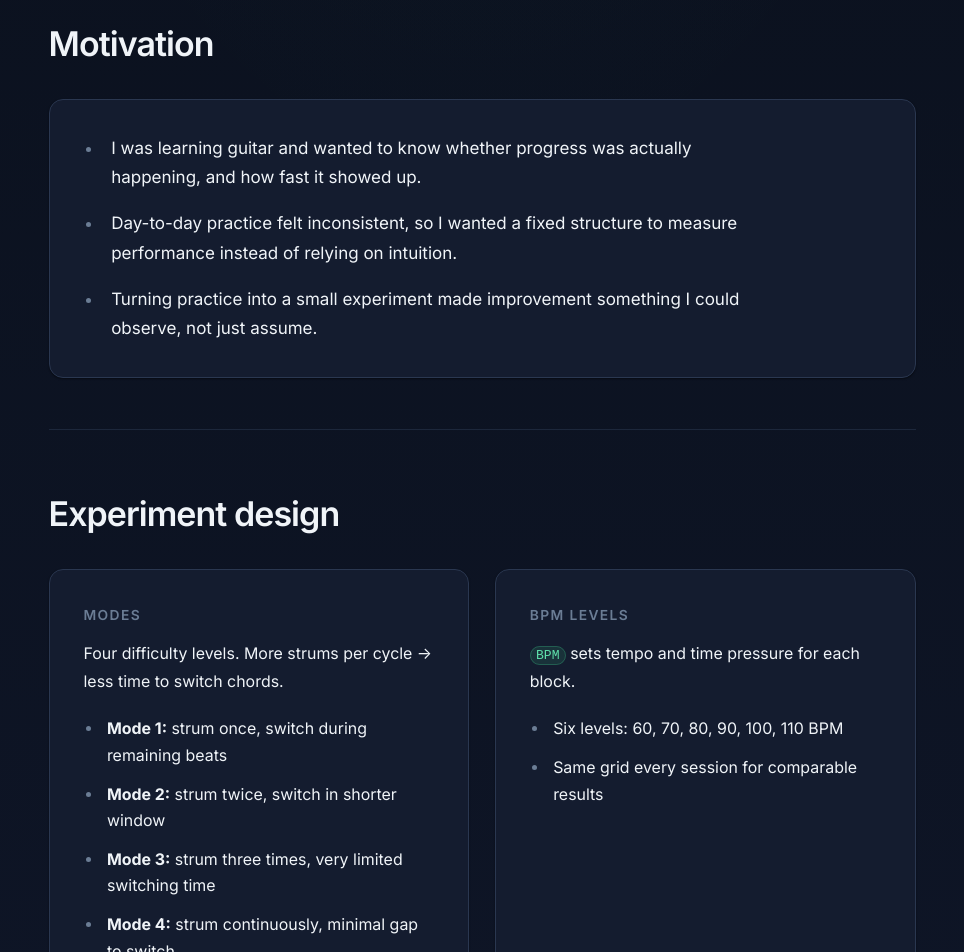
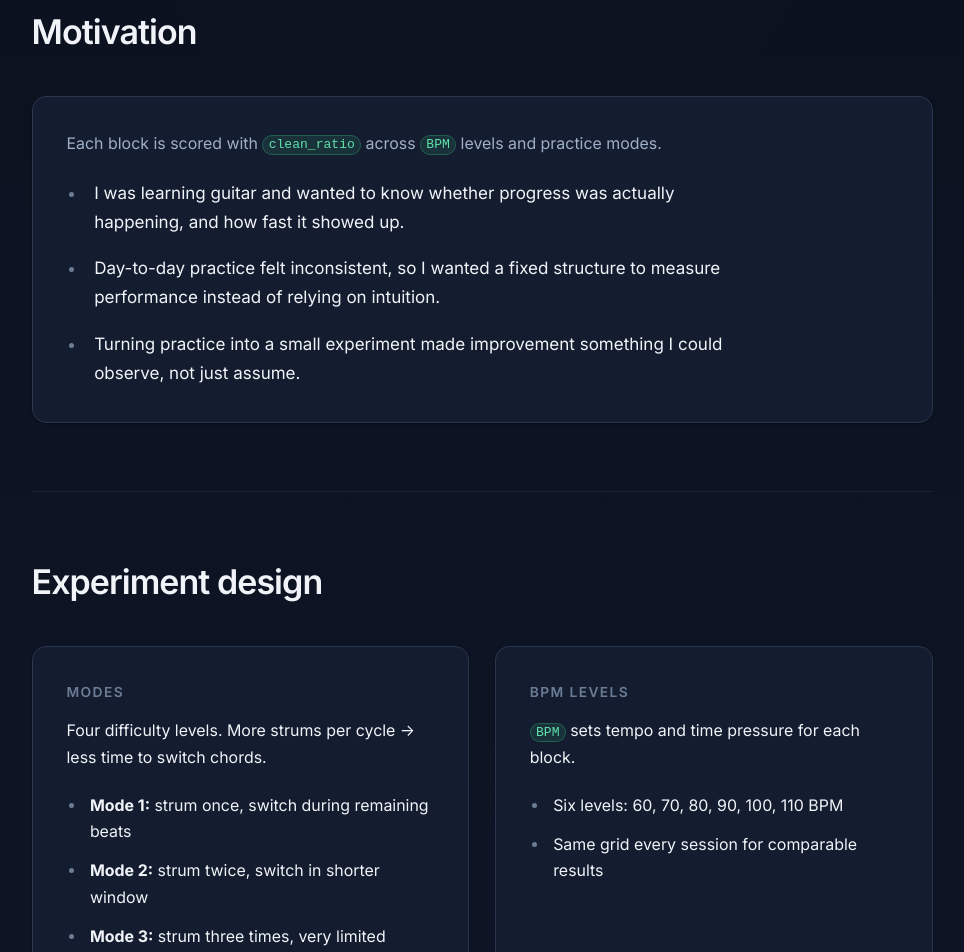
Before and after one commit to rishav-basnet/Guitar-Learning-Research-Website, a React (Vite) app: page / in a window 1280 px wide. Shown: the part 880-1832 px from the top of the page, without its empty margins (158-1122 px from the left). Built offline with nearby package versions, Linux system fonts and the light colour scheme.

Commit message:
Improve layout hierarchy

```diff
--- a/src/App.css
+++ b/src/App.css
@@ -374,17 +374,17 @@
 }
 
 .main .section:first-of-type {
-  padding-top: clamp(var(--sp-12), 5vw, var(--sp-20));
+  padding-top: clamp(var(--sp-16), 6vw, var(--sp-24));
 }
 
 .main .section + .section {
-  margin-top: var(--sp-12);
-  padding-top: clamp(3rem, 5vw, 5.5rem);
-  border-top: 1px solid rgba(42, 55, 80, 0.55);
+  margin-top: var(--sp-16);
+  padding-top: clamp(3.25rem, 5.5vw, 6rem);
+  border-top: 1px solid rgba(42, 55, 80, 0.42);
 }
 
 .section__head {
-  margin: 0 0 var(--sp-8);
+  margin: 0 0 var(--sp-10);
 }
 
 .section__title {
@@ -436,6 +436,14 @@
 
 .card p + .subsection-title {
   margin-top: var(--sp-8);
+}
+
+.motivation__lede {
+  margin: 0 0 var(--sp-5);
+  max-width: var(--prose-width);
+  font-size: 0.9375rem;
+  line-height: 1.68;
+  color: var(--text-muted);
 }
 
 .prose-list {
--- a/src/components/Motivation.jsx
+++ b/src/components/Motivation.jsx
@@ -1,10 +1,15 @@
 import Card from './Card'
+import KeywordBadge from './KeywordBadge'
 import Section from './Section'
 
 export default function Motivation() {
   return (
     <Section id="motivation" title="Motivation">
       <Card interactive>
+        <div className="motivation__lede">
+          Each block is scored with <KeywordBadge>clean_ratio</KeywordBadge>{' '}
+          across <KeywordBadge>BPM</KeywordBadge> levels and practice modes.
+        </div>
         <ul className="prose-list">
           <li>
             I was learning guitar and wanted to know whether progress was
--- a/src/index.css
+++ b/src/index.css
@@ -46,7 +46,7 @@
   --shadow-md: 0 12px 40px rgba(0, 0, 0, 0.35);
 
   --prose-width: 65ch;
-  --container-max: 56rem;
+  --container-max: 58rem;
 
   font-family:
     'Inter',
```
